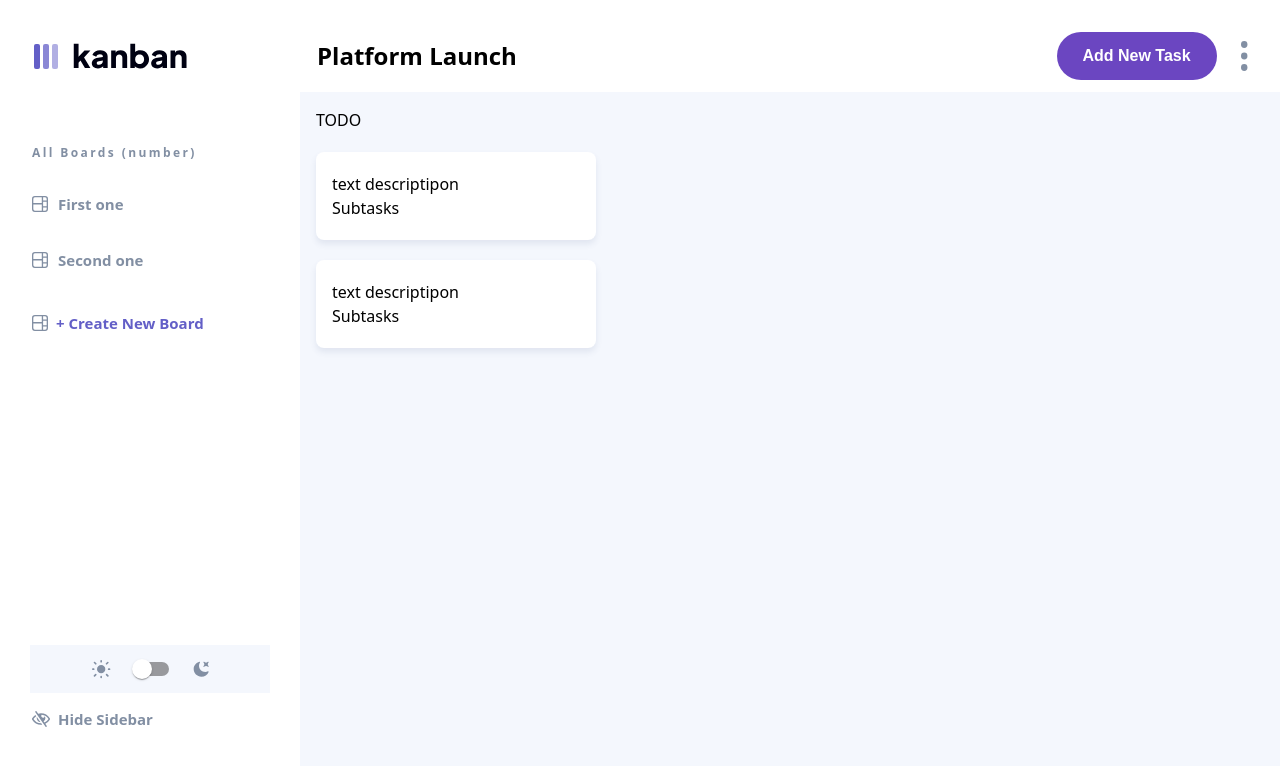
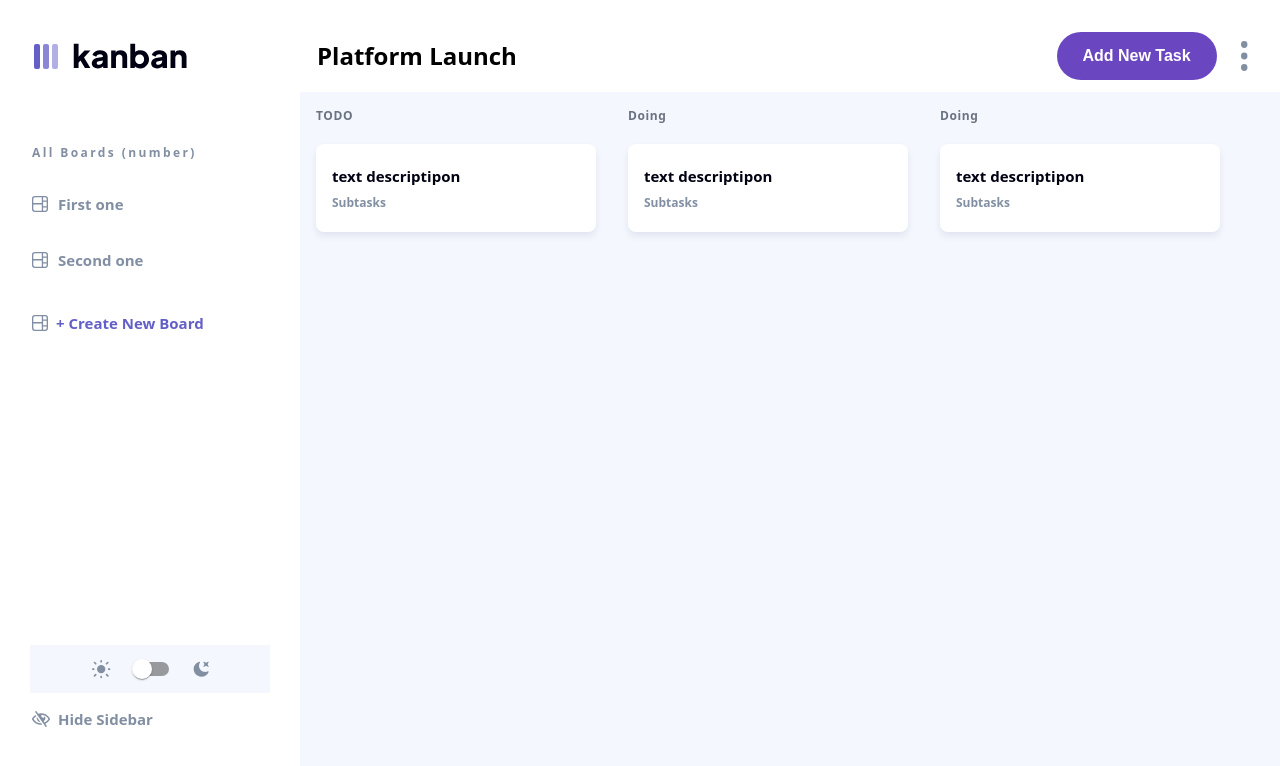
Before and after one commit to kuxala/kanban-task-management-app-In-development, a Next.js app: page / in a window 1280 px wide. Both pictures are taken after a click on the button "+ Create New Column". Shown: the top 766 px of the page. Built offline with nearby package versions, Linux system fonts and the light colour scheme.

Commit message:
add overlay

```diff
--- a/app/page.tsx
+++ b/app/page.tsx
@@ -9,11 +9,19 @@ export const AppContext = React.createContext({});
 export default function Home() {
   const [darkmode, setDarkmode] = useState<boolean>(false);
   const [sidebar, setSidebar] = useState<boolean>(true);
+  const [isOpen, setIsOpen] = useState(false);
 
   return (
     <>
       <AppContext.Provider
-        value={{ darkmode, setDarkmode, sidebar, setSidebar }}
+        value={{
+          darkmode,
+          setDarkmode,
+          sidebar,
+          setSidebar,
+          isOpen,
+          setIsOpen,
+        }}
       >
         <Header />
 
--- /dev/null
+++ b/app/pages/AddNew.tsx
@@ -0,0 +1,44 @@
+// AddNew.js
+import { useContext, useState } from "react";
+import Overlay from "./Overlay"; // Import Overlay component
+import "../styles/AddNew.css";
+import { AppContext } from "../page";
+
+export default function AddNew() {
+  const { isOpen, setIsOpen }: any = useContext(AppContext);
+  return (
+    <>
+      {/* <button onClick={() => setIsOpen(true)}>Open Add New Task</button> */}
+      <Overlay isOpen={isOpen} onClose={() => setIsOpen(false)} />{" "}
+      {isOpen && (
+        <div className="addnew__container absolute bg-white p-6 ">
+          <h1 className="text-black font-sans font-semibold text-lg pb-6">
+            Add New Task
+          </h1>
+          <div>
+            <div>
+              <h3>Title</h3>
+              <input />
+            </div>
+            <div>
+              <h3>Description</h3>
+              <input />
+            </div>
+            <div>
+              <h3>SubTasks</h3>
+              <div>
+                <input />
+                <img src="/assets/icon-cross.svg" />
+              </div>
+              <button>Add New Subtask</button>
+            </div>
+            <div>
+              <h3>Status</h3>
+              <input />
+            </div>
+          </div>
+        </div>
+      )}
+    </>
+  );
+}
--- a/app/pages/MainSection.tsx
+++ b/app/pages/MainSection.tsx
@@ -1,9 +1,11 @@
-import { useState } from "react";
+import { useContext, useState } from "react";
 import "../styles/MainSection.css";
+import AddNew from "./AddNew";
+import { AppContext } from "../page";
 
 export default function MainSection() {
   const [isEmpty, setIsEmpty] = useState(true);
-  console.log(isEmpty);
+  const { isOpen, setIsOpen }: any = useContext(AppContext);
   return (
     <>
       <div className="w-screen flex">
@@ -22,34 +24,39 @@ export default function MainSection() {
             </button>
           </div>
         ) : (
-          <div className="section__rows">
-            <h3 className="ml-4 mt-4">TODO</h3>
-            <div className="section__div">
-              <h1>text descriptipon</h1>
-              <h3>Subtasks</h3>
+          <>
+            <div className="section__rows">
+              <h3 className="ml-4 mt-4 text-gray-500 font-sans font-semibold text-xs normal-case tracking-wider">
+                TODO
+              </h3>
+              <div className="section__div" onClick={() => setIsOpen(true)}>
+                <h1 className="section__description">text descriptipon</h1>
+                <h3 className="section__subtask">Subtasks</h3>
+              </div>
             </div>
-            <div className="section__div">
-              <h1>text descriptipon</h1>
-              <h3>Subtasks</h3>
+            <div className="section-columns">
+              <h3 className="ml-4 mt-4 text-gray-500 font-sans font-semibold text-xs normal-case tracking-wider">
+                Doing
+              </h3>
+              <div className="section__div">
+                <h1 className="section__description">text descriptipon</h1>
+                <h3 className="section__subtask">Subtasks</h3>
+              </div>
             </div>
-          </div>
+            <div className="section-columns">
+              <h3 className="ml-4 mt-4 text-gray-500 font-sans font-semibold text-xs normal-case tracking-wider">
+                Doing
+              </h3>
+              <div className="section__div">
+                <h1 className="section__description">text descriptipon</h1>
+                <h3 className="section__subtask">Subtasks</h3>
+              </div>
+            </div>
+          </>
         )}
+      </div>
 
-        {/* <div className="section-columns">
-          <h3 className="ml-4 mt-4">Doing</h3>
-          <div className="section__div">
-            <h1>text descriptipon</h1>
-            <h3>Subtasks</h3>
-          </div>
-        </div>
-        <div>
-          <h3 className="ml-4 mt-4">Done</h3>
-          <div className="section__div">
-            <h1>text descriptipon</h1>
-            <h3>Subtasks</h3>
-          </div>
-        </div> */}
-      </div>
+      <AddNew />
     </>
   );
 }
--- /dev/null
+++ b/app/pages/Overlay.tsx
@@ -0,0 +1,9 @@
+const Overlay = ({ isOpen, onClose }: any) => {
+  if (!isOpen) return null;
+
+  return (
+    <div className="fixed inset-0 bg-black opacity-50" onClick={onClose}></div>
+  );
+};
+
+export default Overlay;
--- a/app/pages/Sidebar.tsx
+++ b/app/pages/Sidebar.tsx
@@ -15,6 +15,7 @@ export default function Sidebar() {
       <div className={sidebar ? "sidebar" : "sidebar__hidden"}>
         <div className="sidebar__texts">
           <p className="sidebar__header">All Boards (number)</p>
+
           <div className="flex flex-col gap-2">
             <p className="sidebar__boards" tabIndex={0}>
               <img src="/assets/icon-board.svg" />
@@ -25,13 +26,17 @@ export default function Sidebar() {
               Second one
             </p>
           </div>
-          <p className="sidebar__add__board flex gap-2 items-center ">
+
+          <p
+            className="sidebar__add__board flex gap-2 items-center "
+            onClick={() => {}}
+          >
             <img src="/assets/icon-board.svg" width="16px" height="16px" />+
             Create New Board
           </p>
         </div>
+
         <div className="sidebar__darkmode__div">
-          {" "}
           <div className="sidebar__darkmode flex gap-3">
             <img src="/assets/icon-light-theme.svg" />
             <div
--- /dev/null
+++ b/app/styles/AddNew.css
@@ -0,0 +1,8 @@
+.addnew__container{
+    display: flex;
+    flex-direction: column;
+    position: absolute;
+    width: 80%;
+    margin: 0 auto;
+    left: 10%;
+}
--- a/app/styles/MainSection.css
+++ b/app/styles/MainSection.css
@@ -44,6 +44,25 @@
     text-align: center;
     font-feature-settings: 'clig' off, 'liga' off;
     font-size: 18px;
+    font-style: normal;
+    font-weight: 700;
+    line-height: normal;
+}
+
+.section__description{
+    color: var(--Black, #000112);
+font-feature-settings: 'clig' off, 'liga' off;
+    padding-bottom: 8px;
+    font-size: 15px;
+    font-style: normal;
+    font-weight: 700;
+    line-height: normal;
+}
+
+.section__subtask{
+    color: var(--Medium-Grey, #828FA3);
+    font-feature-settings: 'clig' off, 'liga' off;
+    font-size: 12px;
     font-style: normal;
     font-weight: 700;
     line-height: normal;
```
Also changed, not shown: app/contexts/MyContext.tsx (deleted).
